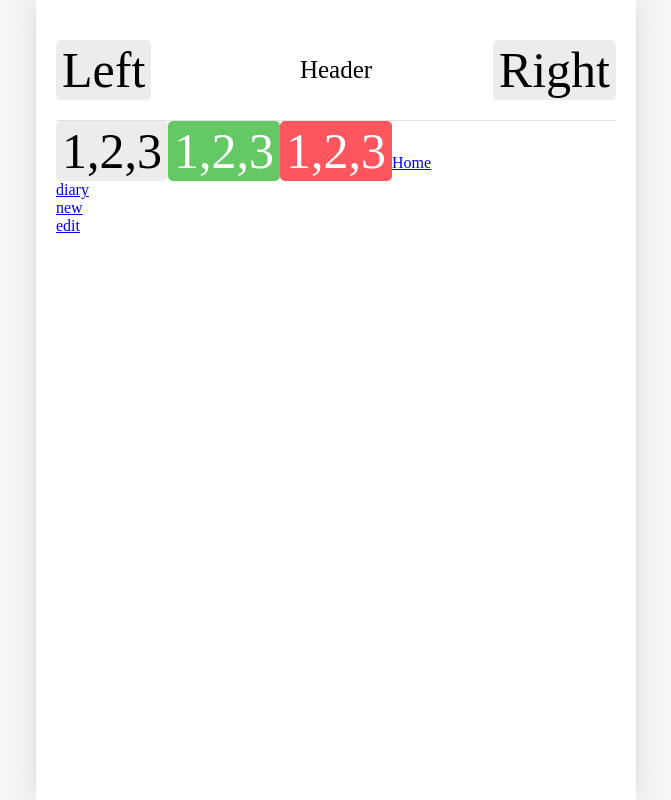
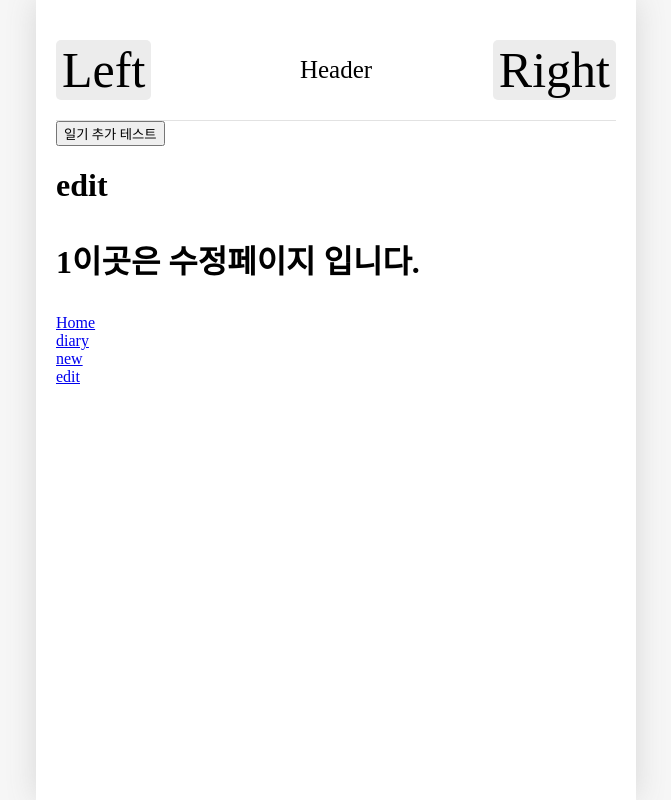
Before and after one commit to ugyeong0u0/emotionDiary_clone, a React (Create React App) app: page /edit/1 in a window 1280 px wide. Shown: the whole page, without its empty margins (304-975 px from the left). Built offline with nearby package versions, Linux system fonts and the light colour scheme; a web font is replaced by a local one.

Commit message:
[Feat] : 일기 추가하기

```diff
--- a/src/App.js
+++ b/src/App.js
@@ -1,18 +1,56 @@
+import { BrowserRouter, Route, Routes } from "react-router-dom";
 import "./App.css";
-import { BrowserRouter, Route, Routes } from "react-router-dom";
+import RouterTest from "./components/RouterTest";
+import Diary from "./pages/Diary";
+import Edit from "./pages/Edit";
 import Home from "./pages/Home";
-import Edit from "./pages/Edit";
-import Diary from "./pages/Diary";
 import New from "./pages/New";
-import NavigationBtn from "./components/NavigationBtn";
-import RouterTest from "./components/RouterTest";
 
 import Button from "./components/Button";
 
-import { getEmotion } from "./util/get_emotion_img";
 import Header from "./components/Header";
+import { useReducer } from "react";
+import { useRef } from "react";
+
+const mockData = [
+  {
+    id: 1,
+    createdDate: new Date().getTime(),
+    emotionId: 1,
+    content: "1번 일기 내용",
+  },
+  {
+    id: 2,
+    createdDate: new Date().getTime(),
+    emotionId: 2,
+    content: "2번 일기 내용",
+  },
+];
+function reducer(state, action) {
+  switch (action.type) {
+    case "CREATE":
+      return [action.data, ...state];
+  }
+
+  return state;
+}
 
 function App() {
+  const [data, dispatch] = useReducer(reducer, mockData);
+  const idRef = useRef(3);
+
+  // 새로운 일기 추가
+  const onCreate = (createdDate, emotionId, content) => {
+    dispatch({
+      type: "CREATE",
+      data: {
+        id: idRef.current++,
+        createdDate,
+        emotionId,
+        content,
+      },
+    });
+  };
   return (
     <div className="App">
       <Header
@@ -20,32 +58,19 @@ function App() {
         leftchild={<Button text={"Left"} />}
         rightchild={<Button text={"Right"} />}
       ></Header>
-      <Button
-        text={"1,2,3"}
+
+      <button
         onClick={() => {
-          console.log("123 버튼 클릭 ");
+          onCreate(new Date().getTime, 1, "Hello");
         }}
-        type={"default"}
-      />
-      <Button
-        text={"1,2,3"}
-        onClick={() => {
-          console.log("123 버튼 클릭 ");
-        }}
-        type={"positive"}
-      />
-      <Button
-        text={"1,2,3"}
-        onClick={() => {
-          console.log("123 버튼 클릭 ");
-        }}
-        type={"negative"}
-      />
+      >
+        일기 추가 테스트
+      </button>
       <BrowserRouter>
         <Routes>
           <Route path="/" element={<Home />} />
           <Route path="/new" element={<New />} />
-          <Route path="/edit" element={<Edit />} />
+          <Route path="/edit/:id" element={<Edit />} />
           <Route path="/diary/:id" element={<Diary />} />
         </Routes>
         <RouterTest />
--- a/src/index.css
+++ b/src/index.css
@@ -20,6 +20,6 @@ body {
   width: 100%; /*안에서 꽉차게 */
   margin: 0 auto; /*auto는 가운데 */
   min-height: 100vh; /* 현재 브라우저 스크린 채울 퍼센트*/
-  height: 100%; /* 전체 페이지 채우기*/
+  height: 100%; /* 전체 페이지 채우는 비율*/
   box-shadow: rgba(100, 100, 100, 0.2) 0px 0px 29px 0px; /* 그림자 */
 }
--- a/src/pages/Edit.js
+++ b/src/pages/Edit.js
@@ -1,15 +1,12 @@
-import { useSearchParams } from "react-router-dom";
+import { useParams } from "react-router-dom";
 
 const Edit = () => {
-  const [params, setParams] = useSearchParams();
+  const params = useParams();
   return (
     <div>
       <h1>
         edit
-        <p>
-          이곳은 수정페이지 입니다.
-          {params.get("value")}
-        </p>
+        <p>{params.id}이곳은 수정페이지 입니다.</p>
       </h1>
     </div>
   );
```
